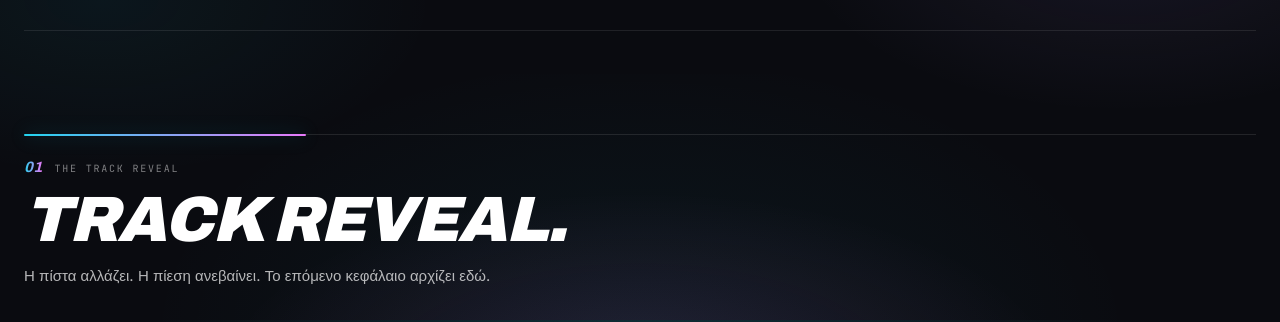
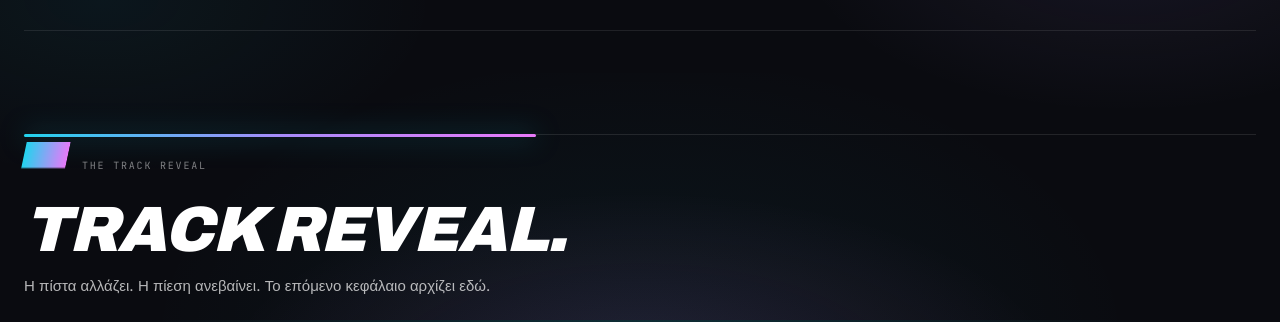
Before and after one commit to alefas9/DRH_Live-Leaderboard, a plain HTML site: page index.html in a window 1280 px wide. Shown: the part 1280-1602 px from the top of the page. Drawn offline with Linux system fonts and the light colour scheme; no server answers.

Commit message:
Add files via upload

```diff
--- a/index.html
+++ b/index.html
@@ -24,6 +24,7 @@
 <link rel="stylesheet" href="redesign.css">
 <link rel="stylesheet" href="typography.css">
 <link rel="stylesheet" href="brand.css">
+<link rel="stylesheet" href="hairline-statement.css">
 </head>
 <body>
 <!-- Global fixed navigation: outside the isolated hero stacking context -->
```
